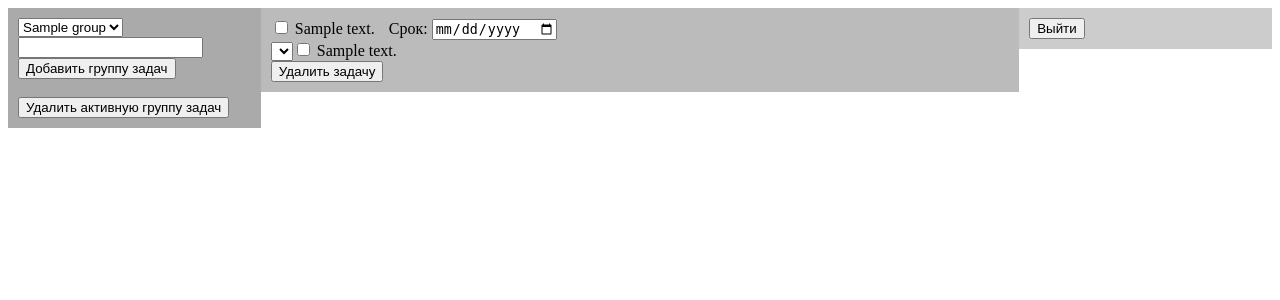
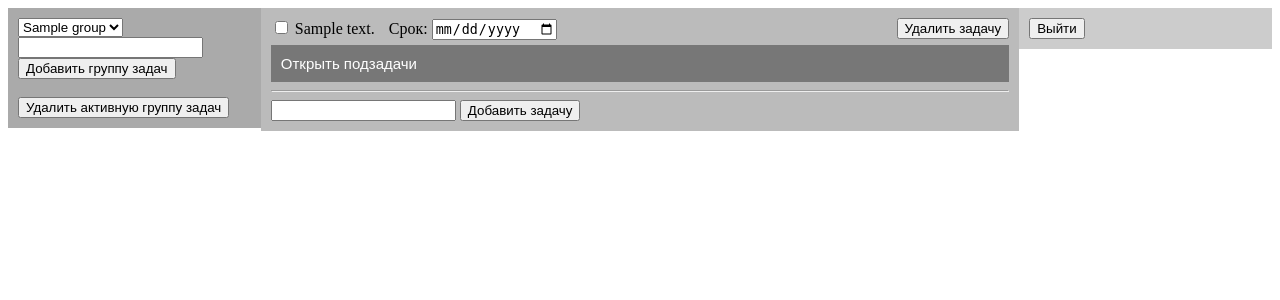
Before and after one commit to Ni1cky/PolytechDBToDoList, a Python web app: template templates/home.html in a window 1280 px wide. Shown: the top 300 px of the page. Run offline with Jinja, Linux system fonts and the light colour scheme; the template is opened without the code that fills it: most values are stand-ins (such as "Sample title", 1, 10 or a date in 2020); lists and menus that the app fills with data are empty.

Commit message:
New view

```diff
--- a/entities/task.py
+++ b/entities/task.py
@@ -13,6 +13,6 @@ class Task(BaseModel):
     @staticmethod
     def get_groups_tasks(current_group_id: int):
         current_user = session["user"]
-        return [{'id': 1, 'description': 'банан', 'user_id': 1},
+        return [{'id': 1, 'description': 'банан', 'user_id': 1, 'subtasks': [{'id': 1, 'description': 'подбанан'}, {'id': 2, 'description': 'подподбанан'}]},
                 {'id': 2, 'description': 'ананас', 'user_id': 1},
                 {'id': 3, 'description': 'водород', 'user_id': 1}]  # TODO: Получение списка задач в выбранной группе
--- a/static/home.css
+++ b/static/home.css
@@ -1,11 +1,5 @@
 * {
   box-sizing: border-box;
-}
-
-li {
-  list-style-type: none;
-  margin: 0;
-  padding: 0;
 }
 
 .column {
@@ -37,3 +31,31 @@ li {
 .deadline {
   padding-left: 10px;
 }
+
+.collapsible {
+  background-color: #777;
+  color: white;
+  cursor: pointer;
+  padding: 10px;
+  margin-top: 5px;
+  width: 100%;
+  border: none;
+  text-align: left;
+  outline: none;
+  font-size: 15px;
+}
+
+.active, .collapsible:hover {
+  background-color: #555;
+}
+
+.content {
+  padding: 5px 18px;
+  display: none;
+  overflow: hidden;
+  background-color: #f1f1f1;
+}
+
+.delete {
+  float: right;
+}
--- a/templates/home.html
+++ b/templates/home.html
@@ -32,27 +32,36 @@
 
   <div class="column middle" style="background-color:#bbb;">
     {% for task in tasks %}
-      <li>
         <form action="" method="post">
         <!--TODO внизу получается надо добавить этот самый complete в модельку?-->
             <input onchange="complete_task(this.value)" value="{{task.id}}" type="checkbox" {% if task.complete %} checked {% endif%}/> {{task.description}}
             <label class='deadline' for="deadline">Срок:</label>
             <input onchange="set_deadline(this.name, this.value)" name="{{task.id}}" type="date" id="deadline" {% if task.deadline %} value="{{task.deadline}}" {% endif %}>
+            <input class='delete' type="submit" value="Удалить задачу">
             <br>
-        <select>
+
+            <button type="button" class="collapsible">Открыть подзадачи</button>
+            <div class="content">
                 {% for subtask in task.subtasks %}
-<!--              TODO а почему тут опшн?-->
-                <option>
+                        <form action="____" method="post">
                             <input type="checkbox" {% if subtask.complete %} checked {% endif%}/>
                             {{subtask.description}}
-                </option>
+                            <input class='delete' type="submit" value="Удалить подзадачу">
+                            <hr>
+                        </form>
                 {% endfor %}
-        </select>
-        <br>
-        <input type="submit" value="Удалить задачу">
+                <form action="/____" method="post">
+                  <input type="text" name="new_subtask_name" required>
+                  <input type="submit" value="Добавить подзадачу">
                 </form>
-      </li>
+            </div>
+        </form>
+        <hr>
     {% endfor %}
+    <form action="/____" method="post">
+      <input type="text" name="new_task_name" required>
+      <input type="submit" value="Добавить задачу">
+    </form>
   </div>
 
   <div class="column right" style="background-color:#ccc;">
@@ -60,5 +69,22 @@
   </div>
 </div>
 
+<script>
+    var coll = document.getElementsByClassName("collapsible");
+    var i;
+
+    for (i = 0; i < coll.length; i++) {
+        coll[i].addEventListener("click", function() {
+            this.classList.toggle("active");
+            var content = this.nextElementSibling;
+            if (content.style.display === "block") {
+                content.style.display = "none";
+            } else {
+                content.style.display = "block";
+            }
+        });
+    }
+</script>
+
 </body>
 </html>
```
Lines whose indentation alone changed are shown as unchanged.
